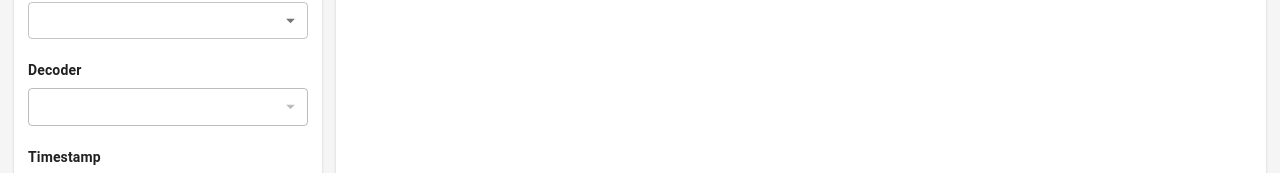
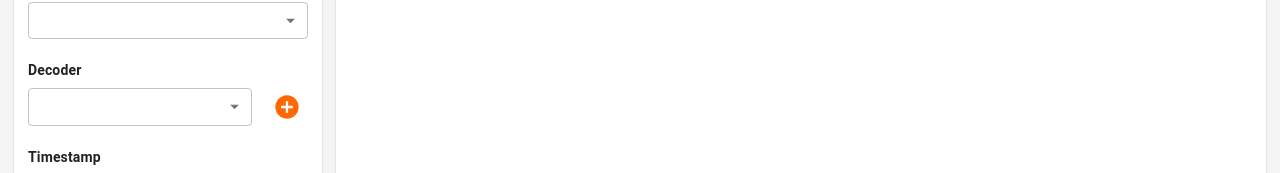
Before and after one commit to aqualinkorg/bristlemouth-explorer, a React (Vite) app: page /sensors in a window 1280 px wide. Shown: the part 301-474 px from the top of the page. Built offline with nearby package versions, Linux system fonts and the light colour scheme.

Commit message:
Add decoders

```diff
--- /dev/null
+++ b/src/helpers/decoder.ts
@@ -0,0 +1,79 @@
+/* eslint-disable fp/no-mutation */
+import { Decoder, DecoderConfig, DecoderOutput, SensorStruct } from './types';
+import { Buffer } from 'buffer';
+
+interface HexToStructProps {
+  byteData: Buffer;
+  structDescription: SensorStruct;
+  offset: number;
+}
+
+function hexToStruct({
+  byteData,
+  structDescription,
+  offset: initialOffset,
+}: HexToStructProps): {
+  offset: number;
+  decoded: {
+    [key: string]: number;
+  };
+} {
+  const decoded: { [key: string]: number } = {};
+  let offset = initialOffset;
+
+  for (const { key, dataType } of structDescription) {
+    if (dataType === 'uint16_t') {
+      decoded[key] = byteData.readUInt16LE(offset);
+      offset += 2;
+    } else if (dataType === 'double') {
+      decoded[key] = byteData.readDoubleLE(offset);
+      offset += 8;
+    } else if (dataType === 'float') {
+      decoded[key] = byteData.readFloatLE(offset);
+      offset += 4;
+    } else {
+      throw new Error(`Unsupported data type: ${dataType}`);
+    }
+  }
+
+  return { decoded, offset };
+}
+
+interface DecodeProps {
+  decoderConfig: DecoderConfig;
+  hexData: string;
+}
+
+export function decode({ decoderConfig, hexData }: DecodeProps): DecoderOutput {
+  const byteData = Buffer.from(hexData.replace(/\s+/g, ''), 'hex');
+  const result: DecoderOutput = {};
+  let offset = 0;
+
+  for (const { name, struct } of decoderConfig) {
+    const { decoded, offset: newOffset } = hexToStruct({
+      byteData,
+      structDescription: struct,
+      offset,
+    });
+    result[name] = decoded;
+    offset = newOffset;
+  }
+
+  return result;
+}
+
+const defaultSensorStruct: SensorStruct = [
+  { key: 'sample_count', dataType: 'uint16_t' },
+  { key: 'mean', dataType: 'float' },
+  { key: 'stdev', dataType: 'float' },
+];
+
+export const defaultDecoders: Decoder[] = [
+  {
+    name: 'default',
+    config: [
+      { name: 'temp', struct: defaultSensorStruct },
+      { name: 'hum', struct: defaultSensorStruct },
+    ],
+  },
+];
--- a/src/routes/Sensors/DataTable/index.tsx
+++ b/src/routes/Sensors/DataTable/index.tsx
@@ -17,15 +17,16 @@ import {
 import ExpandCircleDownIcon from '@mui/icons-material/ExpandCircleDown';
 import { useSelector } from 'react-redux';
 import { sensorDataSelector } from 'src/store/spotters/spottersSlice';
-import { SensorData } from 'src/helpers/types';
+import { DecoderConfig, DecoderOutput, SensorData } from 'src/helpers/types';
 import { settingsSelector } from 'src/store/settings/settingsSlice';
 import { Settings } from 'src/store/settings/types';
 import { DateTime } from 'luxon';
+import { decode, defaultDecoders } from 'src/helpers/decoder';
 
 interface TableData {
   timestamp: string;
   encodedData: string;
-  decodedData: string;
+  decodedData: DecoderOutput | null;
   nodeId: string;
   rawJSON: string;
 }
@@ -101,7 +102,9 @@ function Row({ data }: RowProps) {
               <Stack gap="1rem">
                 <Stack gap="0.5rem">
                   <Typography fontWeight="bold">Decoded value:</Typography>
-                  <StyledCode>{data.decodedData}</StyledCode>
+                  <StyledCode>
+                    {JSON.stringify(data.decodedData, null, 2)}
+                  </StyledCode>
                 </Stack>
                 <Stack gap="0.5rem">
                   <Typography fontWeight="bold">Raw data:</Typography>
@@ -137,6 +140,7 @@ function transform(
   data: SensorData[],
   nodeId: string,
   timestamp: Settings['timestampFormat'],
+  decoderConfig?: DecoderConfig,
 ): TableData[] {
   const unique = [
     ...new Map(
@@ -156,7 +160,9 @@ function transform(
         : DateTime.fromISO(x.timestamp).toUTC().toFormat('yyyy-MM-dd HH:mm:ss'),
     ),
     encodedData: String(x.value),
-    decodedData: 'coming soon',
+    decodedData: decoderConfig
+      ? decode({ decoderConfig, hexData: x.value })
+      : null,
     nodeId: x.bristlemouth_node_id,
     rawJSON: JSON.stringify(x, null, 2),
   }));
@@ -164,7 +170,13 @@ function transform(
 
 function DataTable() {
   const sensorData = useSelector(sensorDataSelector);
-  const { spotterNodeId, timestampFormat } = useSelector(settingsSelector);
+  const { spotterNodeId, timestampFormat, decoder, userDefinedDecoders } =
+    useSelector(settingsSelector);
+
+  const decoderConfig = [
+    ...defaultDecoders,
+    ...(userDefinedDecoders || []),
+  ].find((x) => x.name === decoder)?.config;
 
   return (
     <PaperContainer>
@@ -193,6 +205,7 @@ function DataTable() {
                 sensorData,
                 spotterNodeId || '',
                 timestampFormat || 'utc',
+                decoderConfig,
               ).map((data) => (
                 <Row key={`${data.timestamp}_${data.nodeId}`} data={data} />
               ))}
--- /dev/null
+++ b/src/routes/Sensors/SensorSelector/AddDecoderDialog.tsx
@@ -0,0 +1,199 @@
+import {
+  Button,
+  Dialog,
+  DialogActions,
+  DialogContent,
+  DialogContentText,
+  DialogTitle,
+  Divider,
+  MenuItem,
+  Paper,
+  Select,
+  Stack,
+  TextField,
+  styled,
+} from '@mui/material';
+import React from 'react';
+import {
+  DecoderConfig,
+  EncodedDataType,
+  SensorStruct,
+} from 'src/helpers/types';
+import AddIcon from '@mui/icons-material/Add';
+import { useAppDispatch } from 'src/store/hooks';
+import {
+  setSettings,
+  settingsSelector,
+} from 'src/store/settings/settingsSlice';
+import { useSelector } from 'react-redux';
+
+const StyledDivider = styled(Divider)(() => ({
+  marginBottom: '2rem',
+}));
+
+interface AddDecoderDialogProps {
+  open: boolean;
+  onClose: () => void;
+}
+
+function AddDecoderDialog({ open, onClose }: AddDecoderDialogProps) {
+  const dispatch = useAppDispatch();
+
+  const appSettings = useSelector(settingsSelector);
+
+  const [decoderName, setDecoderName] = React.useState<string>('');
+  const [decoderConfig, setDecoderConfig] = React.useState<DecoderConfig>([]);
+
+  function handleAddSensor() {
+    setDecoderConfig((prev) => [...prev, { name: '', struct: [] }]);
+  }
+
+  function handleAddStructKey(sensorName: string) {
+    setDecoderConfig((prev) =>
+      prev.reduce((acc, curr) => {
+        if (curr.name !== sensorName) return [...acc, curr];
+        else {
+          const newStruct: SensorStruct = [
+            ...curr.struct,
+            { key: '', dataType: 'uint16_t' },
+          ];
+          return [
+            ...acc,
+            {
+              name: curr.name,
+              struct: newStruct,
+            },
+          ];
+        }
+      }, [] as DecoderConfig),
+    );
+  }
+
+  function handleChangeSensorName(value: string, index: number) {
+    setDecoderConfig((prev) => {
+      // eslint-disable-next-line fp/no-mutation
+      prev[index].name = value;
+      return [...prev];
+    });
+  }
+
+  function handleChangeSensorStructName(value: string, i: number, j: number) {
+    setDecoderConfig((prev) => {
+      // eslint-disable-next-line fp/no-mutation
+      prev[i].struct[j].key = value;
+      return [...prev];
+    });
+  }
+
+  function handleChangeSensorStructDataType(
+    value: string,
+    i: number,
+    j: number,
+  ) {
+    setDecoderConfig((prev) => {
+      // eslint-disable-next-line fp/no-mutation
+      prev[i].struct[j].dataType = value as EncodedDataType;
+      return [...prev];
+    });
+  }
+
+  function saveAndClose() {
+    dispatch(
+      setSettings({
+        userDefinedDecoders: [
+          ...(appSettings.userDefinedDecoders || []),
+          { name: decoderName, config: decoderConfig },
+        ],
+      }),
+    );
+    onClose();
+  }
+
+  return (
+    <Dialog
+      open={open}
+      onClose={onClose}
+      PaperComponent={Paper}
+      aria-labelledby="draggable-dialog-title"
+    >
+      <DialogTitle style={{ cursor: 'move' }} id="draggable-dialog-title">
+        Create a decoder
+      </DialogTitle>
+      <DialogContent>
+        <DialogContentText>
+          Create a decoder configuration. It will be able saved locally an you
+          will be able to re use it the next time you visit this website.
+        </DialogContentText>
+        <Stack paddingTop="2rem">
+          <TextField
+            value={decoderName}
+            onChange={(e) => setDecoderName(e.target.value)}
+            label="decoder name"
+            variant="outlined"
+          />
+          <Divider style={{ paddingTop: '2rem' }} />
+          <Stack paddingTop="2rem">
+            {decoderConfig.map((config, i) => (
+              <Stack gap="2rem">
+                <TextField
+                  value={config.name}
+                  label="sensor name"
+                  onChange={(e) => handleChangeSensorName(e.target.value, i)}
+                  variant="outlined"
+                />
+                {config.struct.map((struct, j) => (
+                  <Stack gap="1rem">
+                    <TextField
+                      value={struct.key}
+                      onChange={(e) =>
+                        handleChangeSensorStructName(e.target.value, i, j)
+                      }
+                      label={`key${j}`}
+                      variant="outlined"
+                    />
+                    <Select
+                      value={struct.dataType}
+                      onChange={(e) =>
+                        handleChangeSensorStructDataType(e.target.value, i, j)
+                      }
+                      label="data type"
+                    >
+                      <MenuItem value="uint16_t">uint16_t</MenuItem>
+                      <MenuItem value="float">float</MenuItem>
+                      <MenuItem value="double">double</MenuItem>
+                    </Select>
+                  </Stack>
+                ))}
+                <Button
+                  startIcon={<AddIcon />}
+                  variant="outlined"
+                  onClick={() => handleAddStructKey(config.name)}
+                  style={{ marginTop: '1rem' }}
+                >
+                  Add struct key
+                </Button>
+                <StyledDivider />
+              </Stack>
+            ))}
+            <Button
+              startIcon={<AddIcon />}
+              onClick={() => handleAddSensor()}
+              variant="outlined"
+              style={{ marginTop: '1rem' }}
+            >
+              Add sensor
+            </Button>
+          </Stack>
+        </Stack>
+      </DialogContent>
+      <DialogActions>
+        <Button autoFocus onClick={onClose}>
+          Cancel
+        </Button>
+        <Button onClick={saveAndClose}>Create</Button>
+      </DialogActions>
+    </Dialog>
+  );
+}
+
+export default AddDecoderDialog;
--- a/src/routes/Sensors/SensorSelector/index.tsx
+++ b/src/routes/Sensors/SensorSelector/index.tsx
@@ -2,6 +2,7 @@ import React from 'react';
 import {
   Button,
   FormControl,
+  IconButton,
   Link,
   MenuItem,
   Paper,
@@ -9,7 +10,6 @@ import {
   Stack,
   ToggleButton,
   ToggleButtonGroup,
-  Tooltip,
   Typography,
   styled,
 } from '@mui/material';
@@ -28,6 +28,9 @@ import {
   setSettings,
   settingsSelector,
 } from 'src/store/settings/settingsSlice';
+import AddCircleIcon from '@mui/icons-material/AddCircle';
+import { defaultDecoders } from 'src/helpers/decoder';
+import AddDecoderDialog from './AddDecoderDialog';
 
 const PaperContainer = styled(Paper)(({ theme }) => ({
   width: '20rem',
@@ -71,6 +74,13 @@ function SensorSelector() {
   const [decoder, setDecoder] = React.useState<string>(
     appSettings.decoder || '',
   );
+  const [decoderDialogOpen, setDecoderDialogOpen] =
+    React.useState<boolean>(false);
+
+  const decoderOptions = [
+    ...defaultDecoders,
+    ...(appSettings.userDefinedDecoders || []),
+  ];
 
   const handleChangeSpotter = (spotterId: string) => {
     const spotter = spottersList.find((x) => x.spotterId === spotterId);
@@ -95,7 +105,11 @@ function SensorSelector() {
           spotterDataStartDate: startDate?.toISO(),
           spotterDataEndDate: endDate?.toISO(),
           selectedSpotter,
-          spotterNodeId: nodeId,
+          spotterNodeId:
+            appSettings.selectedSpotter?.spotterId ===
+            selectedSpotter?.spotterId
+              ? appSettings.spotterNodeId
+              : null,
           decoder,
         }),
       );
@@ -137,6 +151,10 @@ function SensorSelector() {
 
   return (
     <LocalizationProvider dateAdapter={AdapterLuxon}>
+      <AddDecoderDialog
+        open={decoderDialogOpen}
+        onClose={() => setDecoderDialogOpen(false)}
+      />
       <PaperContainer>
         <Stack justifyContent="space-between" height="100%" overflow="scroll">
           <Stack gap="1.5rem">
@@ -213,10 +231,9 @@ function SensorSelector() {
 
             <Stack gap="0.5rem">
               <Typography fontWeight="bold">Decoder</Typography>
-              <Tooltip title="coming soon">
-                <FormControl size="small">
+              <Stack gap="1rem" direction="row" justifyContent="space-between">
+                <FormControl size="small" fullWidth>
                   <Select
-                    disabled
                     value={decoder}
                     onChange={(e) => {
                       const { value } = e.target;
@@ -228,10 +245,21 @@ function SensorSelector() {
                       );
                     }}
                   >
-                    <MenuItem value="">&nbsp;</MenuItem>
+                    {decoderOptions.map((x) => (
+                      <MenuItem key={x.name} value={x.name}>
+                        {x.name}
+                      </MenuItem>
+                    ))}
                   </Select>
                 </FormControl>
-              </Tooltip>
+                <IconButton
+                  color="primary"
+                  style={{ padding: '0 0.5rem 0 0.5rem' }}
+                  onClick={() => setDecoderDialogOpen(true)}
+                >
+                  <AddCircleIcon style={{ fontSize: '2rem' }} />
+                </IconButton>
+              </Stack>
             </Stack>
 
             <Stack gap="0.5rem">
--- a/src/store/settings/settingsSlice.ts
+++ b/src/store/settings/settingsSlice.ts
@@ -9,6 +9,7 @@ const emptyState: SettingsState = {
   spotterDataStartDate: undefined,
   spotterDataEndDate: undefined,
   spotterNodeId: undefined,
+  userDefinedDecoders: [],
   decoder: undefined,
   timestampFormat: undefined,
 };
--- a/src/store/settings/types.ts
+++ b/src/store/settings/types.ts
@@ -1,11 +1,12 @@
-import { Spotter } from 'src/helpers/types';
+import { Decoder, Spotter } from 'src/helpers/types';
 
 export interface Settings {
   selectedSpotter: Spotter | null;
   sofarApiToken: string;
   spotterDataStartDate: string | null;
   spotterDataEndDate: string | null;
-  spotterNodeId: string;
+  spotterNodeId: string | null;
+  userDefinedDecoders: Decoder[];
   decoder: string;
   timestampFormat: 'user' | 'utc';
 }
```
Also changed, not shown: src/helpers/types.ts (+24 -1 lines).
